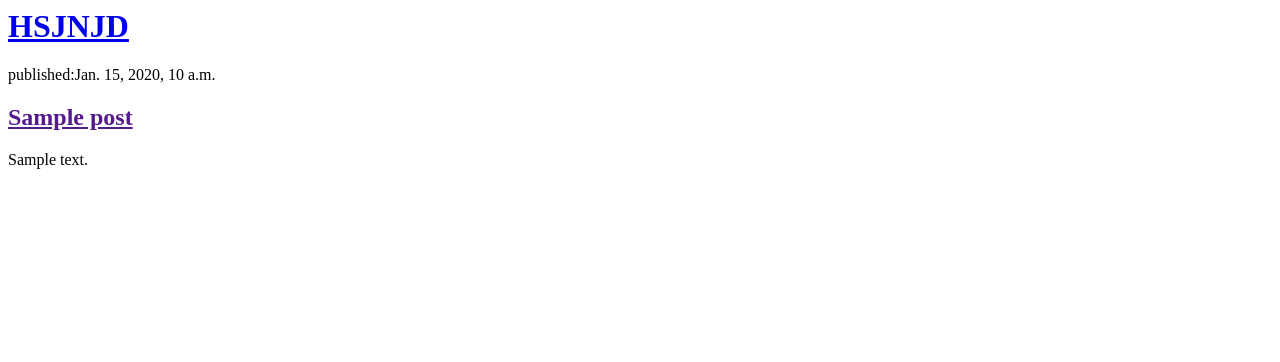
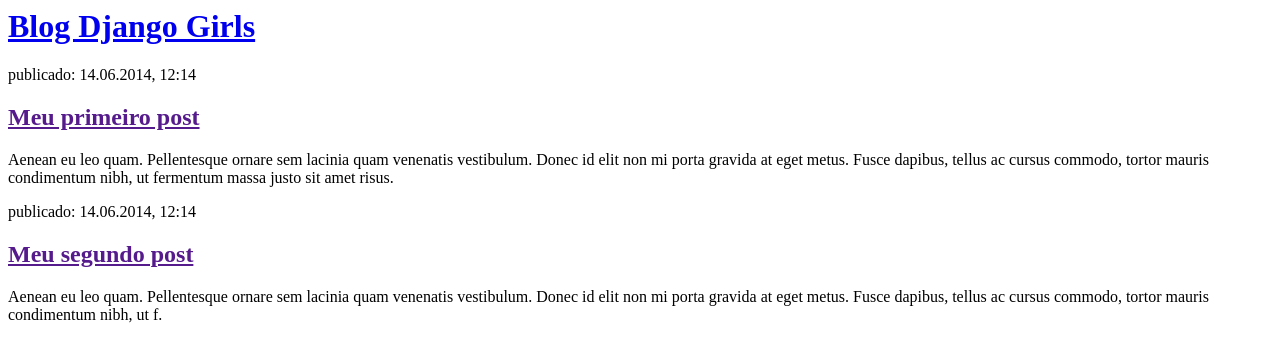
Before and after one commit to rute-git/my-first-app, a Django app: page / in a window 1280 px wide. Shown: the top 362 px of the page. Run offline with Django 5.2, Linux system fonts and the light colour scheme; tables that the repository leaves empty hold one stand-in row (values such as "Sample post").

Commit message:
Changed the HTML for the site.

```diff
--- a/App/templates/App/post_list.html
+++ b/App/templates/App/post_list.html
@@ -1,12 +1,22 @@
-<div>
-    <h1><a href="/">HSJNJD</a></h1>
-</div>
-{% for Post in Posts%}
-<div>
-    <p>published:{{Post.published_date}}</p>
-    <h2><a href="">{{Post.title}}</a></h2>
-    <p>{{Post.text|linebreaksbr}}
+<html>
+    <head>
+        <title>Blog Django Girls</title>
+    </head>
+    <body>
+        <div>
+            <h1><a href="/">Blog Django Girls</a></h1>
+        </div>
 
-    </p>
-</div>
-{%endfor%}
+        <div>
+            <p>publicado: 14.06.2014, 12:14</p>
+            <h2><a href="">Meu primeiro post</a></h2>
+            <p>Aenean eu leo quam. Pellentesque ornare sem lacinia quam venenatis vestibulum. Donec id elit non mi porta gravida at eget metus. Fusce dapibus, tellus ac cursus commodo, tortor mauris condimentum nibh, ut fermentum massa justo sit amet risus.</p>
+        </div>
+
+        <div>
+            <p>publicado: 14.06.2014, 12:14</p>
+            <h2><a href="">Meu segundo post</a></h2>
+            <p>Aenean eu leo quam. Pellentesque ornare sem lacinia quam venenatis vestibulum. Donec id elit non mi porta gravida at eget metus. Fusce dapibus, tellus ac cursus commodo, tortor mauris condimentum nibh, ut f.</p>
+        </div>
+    </body>
+</html>
```
